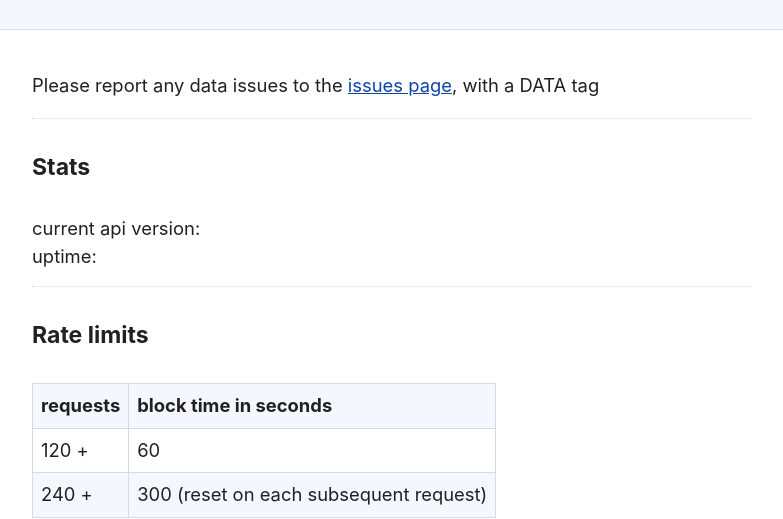
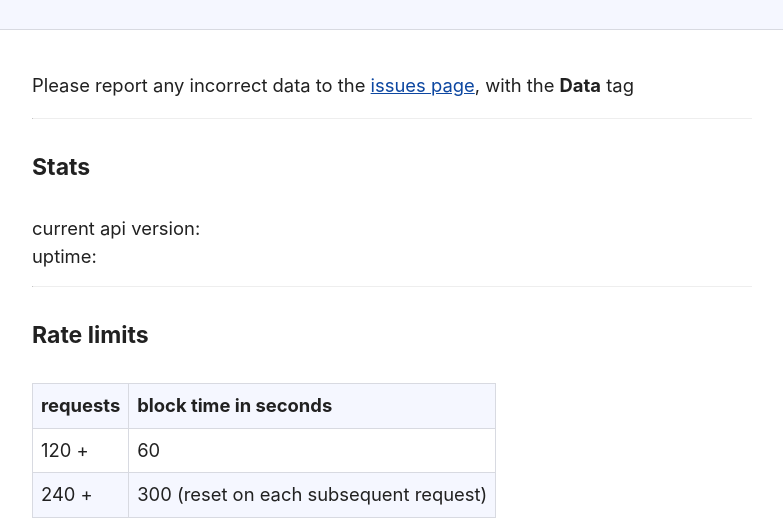
Before and after one commit to mrjackwills/adsbdb, a plain HTML site: page site/index.html in a window 1280 px wide. Shown: the part 281-800 px from the top of the page, without its empty margins (248-1031 px from the left). Drawn offline with Linux system fonts and the light colour scheme; no server answers.

Commit message:
changelog

```diff
--- a/site/index.html
+++ b/site/index.html
@@ -27,7 +27,7 @@
 	</header>
 
 	<main>
-		<p> Please report any data issues to the <a href="https://github.com/mrjackwills/adsbdb/issues/new/choose"  target='_blank' rel='noopener noreferrer'>issues page</a>, with a DATA tag</p>
+		<p> Please report any incorrect data to the <a href="https://github.com/mrjackwills/adsbdb/issues/new/choose"  target='_blank' rel='noopener noreferrer'>issues page</a>, with the <strong>Data</strong> tag</p>
 		<hr>
 		<div id="stats" style="display: hidden">
 			<h4>Stats</h4>
```
Also changed, not shown: CHANGELOG.md.
